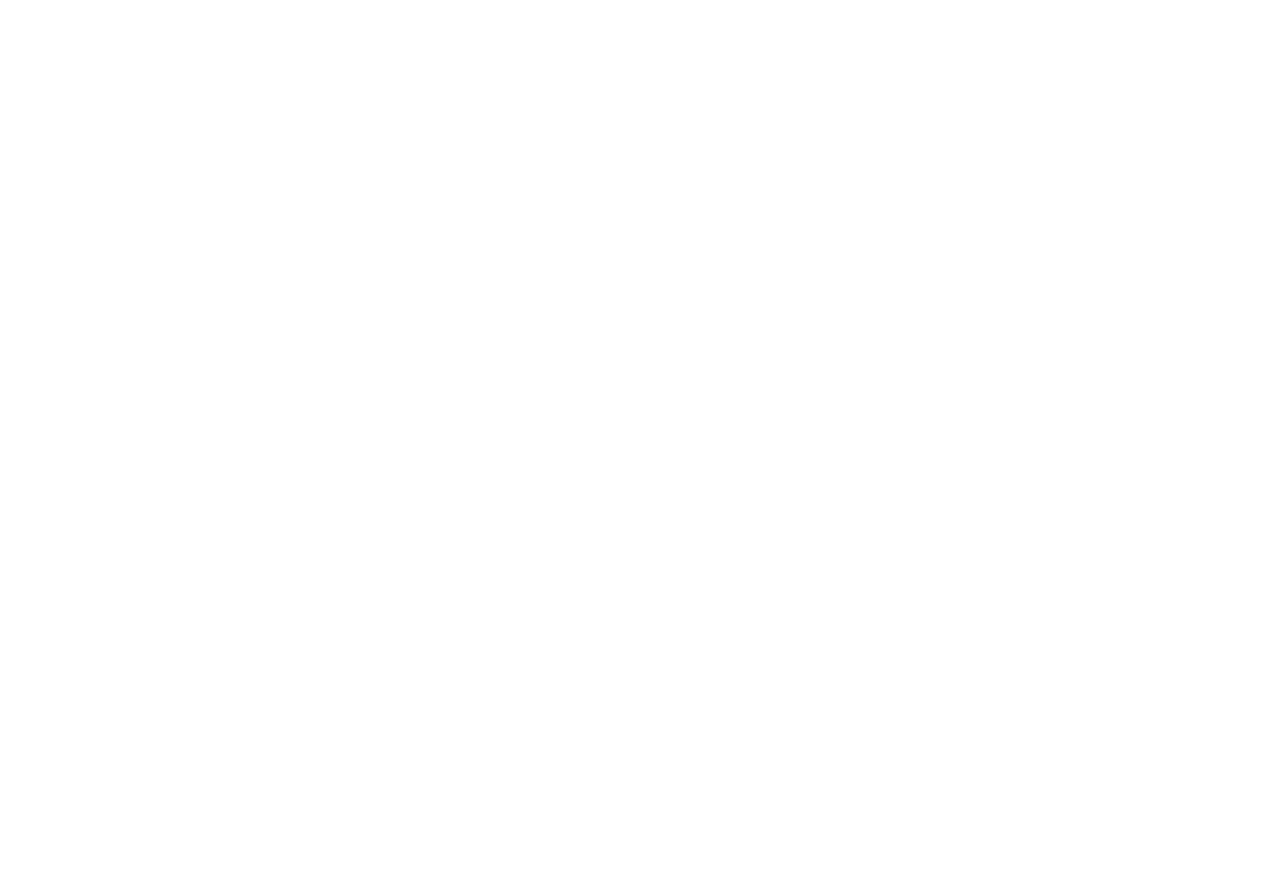
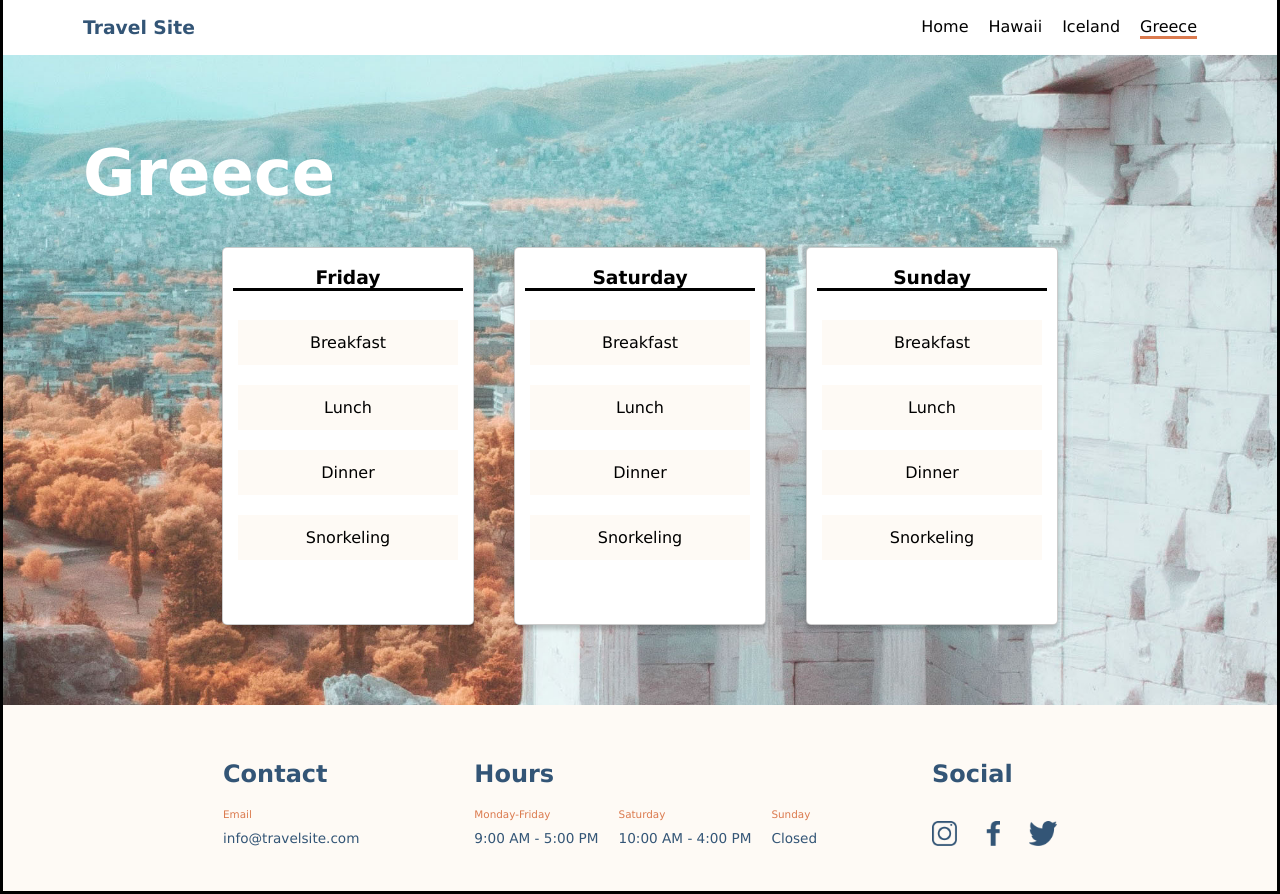
Before and after one commit to Starvingg/Brainstation_Travel-Site, a plain HTML site: page pages/greece.html in a window 1280 px wide. Before the commit the page ends 800 px from the top, so only its background shows below. Drawn offline with Linux system fonts and the light colour scheme.

Commit message:
Add Greece and Iceland destination pages

```diff
--- a/css/destinations.scss
+++ b/css/destinations.scss
@@ -4,14 +4,32 @@
 // Nav Bar styling in global.css
 // Footer styling in global.css
 
+.hawaiiStyles{
+    background-image: url('/assets/images/hawaii.jpg');
+    background-position: center;
+    background-size: cover;
+    background-position: center;
+}
+
+.icelandStyles{
+    background-image: url('/assets/images/iceland.jpg');
+    background-position: center;
+    background-size: cover;
+    background-position: center;
+}
+
+.greeceStyles{
+    background-image: url('/assets/images/greece.jpg');
+    background-position: center;
+    background-size: cover;
+    background-position: center;
+}
+
+
 .schedule{
     display: flex;
     flex-direction: column;
     height: 650px;
-    background-image: url('/assets/images/hawaii.jpg');
-    background-position: center;
-    background-size: cover;
-    background-position: center;
 
     h1 {
         font-size: 4rem;
--- a/css/global.scss
+++ b/css/global.scss
@@ -18,7 +18,7 @@ body {
     display: flex;
     justify-content: space-between;
     align-items: center;
-    height: 3.125rem;
+    height: 3.4375rem;
     padding: 0 5rem;
     margin: 0;
     background-color: $color-white;
--- a/pages/greece.html
+++ b/pages/greece.html
@@ -0,0 +1,106 @@
+<!DOCTYPE html>
+<html lang="en">
+
+<head>
+    <meta charset="UTF-8">
+    <meta name="viewport" content="width=device-width, initial-scale=1.0">
+    <link rel="stylesheet" type="text/css" href="/css/main.css">
+    <link rel="stylesheet" type="text/css" href="/css/global.css">
+    <link rel="stylesheet" type="text/css" href="/css/destinations.css">
+    <title>Hawaii - Destination</title>
+</head>
+
+<body>
+
+    <nav class="navBar">
+
+        <h3>Travel Site</h3>
+        <ul class="navBar-destinationList">
+            <li><a href="/index.html">Home</a></li>
+            <li><a href="/pages/hawaii.html">Hawaii</a></li>
+            <li><a href="/pages/iceland.html">Iceland</a></li>
+            <li style="border-bottom: 3px solid #DB7A4E;"><a href="/pages/greece.html">Greece</a></li>
+        </ul>
+
+    </nav>
+
+    <section class="schedule greeceStyles">
+
+        <h1>Greece</h1>
+
+        <div class="schedule-cardContainer">
+
+            <div class="scheduleCard">
+                <h3>Friday</h3>
+                <div>Breakfast</div>
+                <div>Lunch</div>
+                <div>Dinner</div>
+                <div>Snorkeling</div>
+            </div>
+
+            <div class="scheduleCard">
+                <h3>Saturday</h3>
+                <div>Breakfast</div>
+                <div>Lunch</div>
+                <div>Dinner</div>
+                <div>Snorkeling</div>
+            </div>
+
+            <div class="scheduleCard">
+                <h3>Sunday</h3>
+                <div>Breakfast</div>
+                <div>Lunch</div>
+                <div>Dinner</div>
+                <div>Snorkeling</div>
+            </div>
+        </div>
+
+    </section>
+
+    <footer class="footer">
+
+        <div class="footer-Contact">
+            <h2>Contact</h2>
+            <p>Email</p>
+            <p>info@travelsite.com</p>
+        </div>
+
+        <div class="footer-Hours">
+
+            <h2>Hours</h2>
+
+            <div class="footer-Hours-timeContainer">
+
+                <div>
+                    <p>Monday-Friday</p>
+                    <p>9:00 AM - 5:00 PM</p>
+                </div>
+
+                <div>
+                    <p>Saturday</p>
+                    <p>10:00 AM - 4:00 PM</p>
+                </div>
+
+                <div>
+                    <p>Sunday</p>
+                    <p>Closed</p>
+                </div>
+            </div>
+        </div>
+
+        <div class="footer-Social">
+
+            <h2>Social</h2>
+
+            <div class="footer-Social-iconContainer">
+                <img src="/assets/Icons/icon-instagram.png">
+                <img src="/assets/Icons/icon-facebook.png">
+                <img src="/assets/Icons/icon-twitter.png">
+            </div>
+
+        </div>
+    </footer>
+
+</body>
+
+</html>
```
Also changed, not shown: pages/hawaii.html (+2 -3 lines), pages/iceland.html (+106 -0 lines), css/destinations.css, css/global.css, 2 other files.
